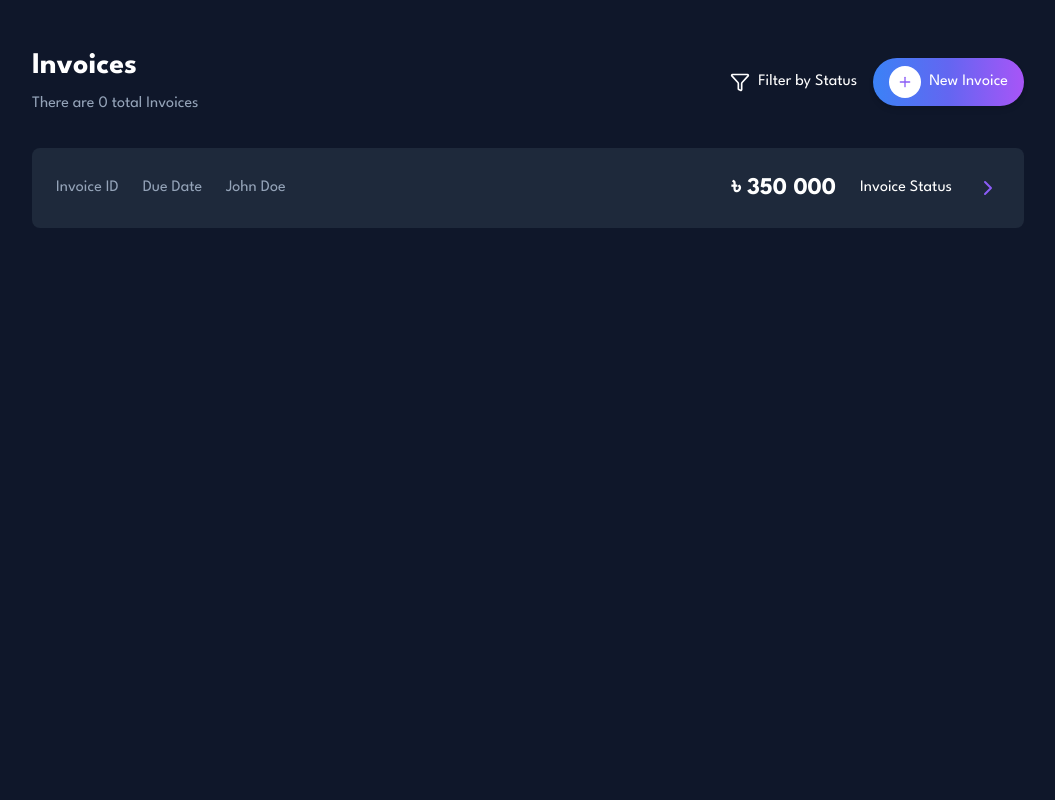
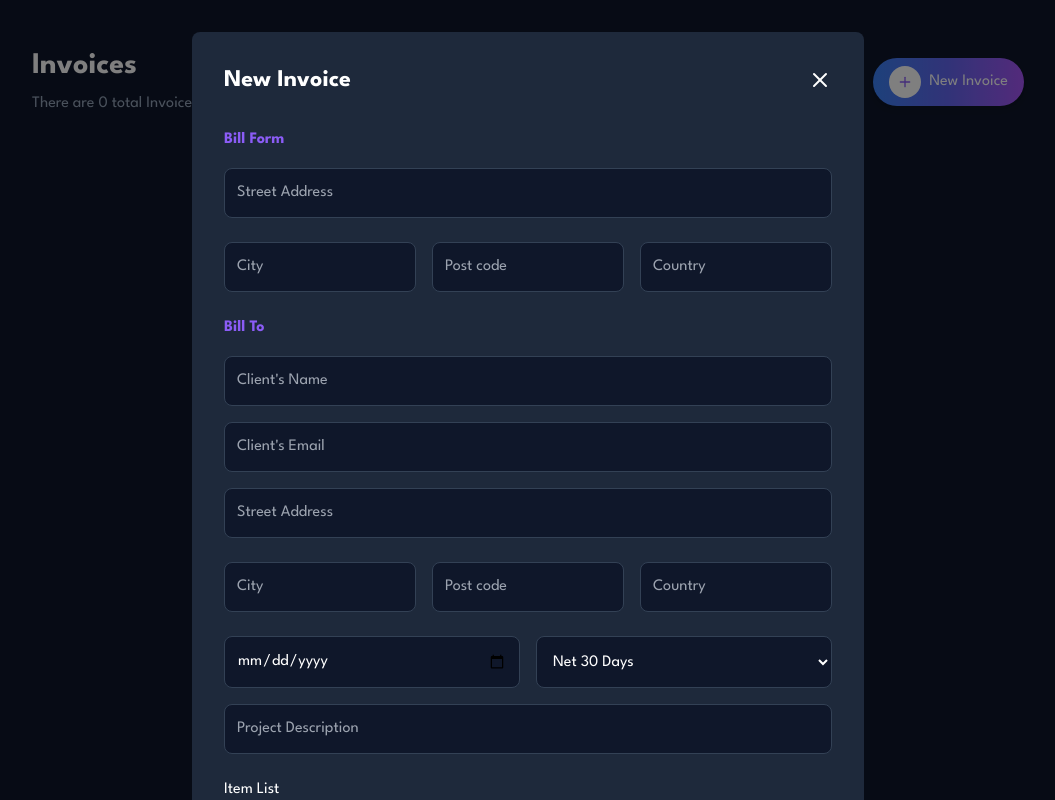
Before and after one commit to marleyDip/React-Invoice-Generator-App-Redux-Toolkit-Tailwind-CSS, a React (Vite) app: page / in a window 1280 px wide. Shown: the whole page, without its empty margins (112-1167 px from the left). Built offline with nearby package versions, Linux system fonts and the light colour scheme.

Commit message:
Design Invoice Form

```diff
--- a/src/components/AppContent.jsx
+++ b/src/components/AppContent.jsx
@@ -1,4 +1,5 @@
 import Header from "./Header";
+import InvoiceForm from "./InvoiceForm";
 import InvoiceList from "./InvoiceList";
 
 function AppContent() {
@@ -6,7 +7,8 @@ function AppContent() {
     <div className="bg-slate-900 text-white min-h-screen">
       <div className="max-w-5xl mx-auto px-4 py-12">
         <Header />
-        <InvoiceList />
+        {/*  <InvoiceList /> */}
+        <InvoiceForm />
       </div>
     </div>
   );
--- /dev/null
+++ b/src/components/InvoiceForm.jsx
@@ -0,0 +1,196 @@
+import { Plus, Trash2, X } from "lucide-react";
+
+function InvoiceForm() {
+  return (
+    <div className="fixed inset-0 bg-black/50 flex items-start  justify-center overflow-y-auto">
+      <div className="bg-slate-800 p-8 rounded-lg w-full max-w-2xl mt-8 mb-8">
+        <div className="flex items-center justify-between mb-8">
+          <h2 className="text-2xl font-bold">New Invoice</h2>
+
+          <button>
+            <X size={24} />
+          </button>
+        </div>
+
+        <form className="space-y-6">
+          {/* bill from */}
+          <div className="space-y-4">
+            <h3 className="text-violet-500 font-bold">Bill Form</h3>
+
+            <input
+              type="text"
+              placeholder="Street Address"
+              className="w-full rounded-lg border border-slate-700 bg-slate-900 p-3 placeholder-gray-400 focus:ring-2 focus:ring-green-100 focus:outline-none transition"
+              required
+            />
+          </div>
+
+          <div className="grid grid-cols-3 gap-4">
+            <input
+              type="text"
+              placeholder="City"
+              className="w-full rounded-lg border border-slate-700 bg-slate-900 p-3 placeholder-gray-400 focus:ring-2 focus:ring-green-100 focus:outline-none transition"
+              required
+            />
+
+            <input
+              type="text"
+              placeholder="Post code"
+              className="w-full rounded-lg border border-slate-700 bg-slate-900 p-3 placeholder-gray-400 focus:ring-2 focus:ring-green-100 focus:outline-none transition"
+              required
+            />
+
+            <input
+              type="text"
+              placeholder="Country"
+              className="w-full rounded-lg border border-slate-700 bg-slate-900 p-3 placeholder-gray-400 focus:ring-2 focus:ring-green-100 focus:outline-none transition"
+              required
+            />
+          </div>
+          {/* bill from */}
+
+          {/* bill to */}
+          <div className="space-y-4">
+            <h3 className="text-violet-500 font-bold">Bill To</h3>
+
+            <input
+              type="text"
+              placeholder="Client's Name"
+              className="w-full rounded-lg border border-slate-700 bg-slate-900 p-3 placeholder-gray-400 focus:ring-2 focus:ring-green-100 focus:outline-none transition"
+              required
+            />
+
+            <input
+              type="email"
+              placeholder="Client's Email"
+              className="w-full rounded-lg border border-slate-700 bg-slate-900 p-3 placeholder-gray-400 focus:ring-2 focus:ring-green-100 focus:outline-none transition"
+              required
+            />
+
+            <input
+              type="text"
+              placeholder="Street Address"
+              className="w-full rounded-lg border border-slate-700 bg-slate-900 p-3 placeholder-gray-400 focus:ring-2 focus:ring-green-100 focus:outline-none transition"
+              required
+            />
+          </div>
+
+          <div className="grid grid-cols-3 gap-4">
+            <input
+              type="text"
+              placeholder="City"
+              className="w-full rounded-lg border border-slate-700 bg-slate-900 p-3 placeholder-gray-400 focus:ring-2 focus:ring-green-100 focus:outline-none transition"
+              required
+            />
+
+            <input
+              type="text"
+              placeholder="Post code"
+              className="w-full rounded-lg border border-slate-700 bg-slate-900 p-3 placeholder-gray-400 focus:ring-2 focus:ring-green-100 focus:outline-none transition"
+              required
+            />
+
+            <input
+              type="text"
+              placeholder="Country"
+              className="w-full rounded-lg border border-slate-700 bg-slate-900 p-3 placeholder-gray-400 focus:ring-2 focus:ring-green-100 focus:outline-none transition"
+              required
+            />
+          </div>
+          {/* bill to */}
+
+          {/* date */}
+          <div className="space-y-4">
+            <div className="grid grid-cols-2 gap-4">
+              <input
+                type="date"
+                className="w-full rounded-lg border border-slate-700 bg-slate-900 p-3 text-white focus:ring-2 focus:ring-green-100 focus:outline-none transition"
+              />
+
+              <select
+                className="w-full rounded-lg border border-slate-700 bg-slate-900 p-3 placeholder-gray-400 focus:ring-2 focus:ring-green-100 focus:outline-none transition"
+                required
+              >
+                <option>Net 30 Days</option>
+
+                <option>Net 60 Days</option>
+              </select>
+            </div>
+
+            <input
+              type="text"
+              placeholder="Project Description"
+              className="w-full rounded-lg border border-slate-700 bg-slate-900 p-3 placeholder-gray-400 focus:ring-2 focus:ring-green-100 focus:outline-none transition"
+            />
+          </div>
+          {/* date */}
+
+          {/* item list */}
+          <div className="space-y-4">
+            <h3>Item List</h3>
+
+            <div className="grid grid-cols-12 gap-4 items-center">
+              <input
+                type="text"
+                placeholder="Item Name"
+                className="col-span-5 rounded-lg border border-slate-700 bg-slate-900 p-3 placeholder-gray-400 focus:ring-2 focus:ring-green-100 focus:outline-none transition"
+              />
+
+              <input
+                type="number"
+                placeholder="Quantity"
+                className="col-span-2 rounded-lg border border-slate-700 bg-slate-900 p-3 placeholder-gray-400 focus:ring-2 focus:ring-green-100 focus:outline-none transition"
+                min="1"
+                required
+              />
+
+              <input
+                type="number"
+                placeholder="price"
+                className="col-span-2 rounded-lg border border-slate-700 bg-slate-900 p-3 placeholder-gray-400 focus:ring-2 focus:ring-green-100 focus:outline-none transition"
+                min="0"
+                step="0.01"
+                required
+              />
+
+              <div className="col-span-2 text-right">Total Amount</div>
+
+              <button
+                type="button"
+                className="text-slate-300 hover:text-red-400 cursor-pointer"
+              >
+                <Trash2 size={20} />
+              </button>
+            </div>
+
+            <button className="flex items-center justify-center w-full space-x-2 bg-slate-700 hover:bg-slate-600 rounded-lg p-3">
+              <Plus size={20} />
+              <span>Add New Item</span>
+            </button>
+          </div>
+          {/* item list */}
+
+          {/* btn */}
+          <div className="flex justify-end space-x-4">
+            <button
+              type="button"
+              className="rounded-full px-6 py-3 text-white bg-gradient-to-br from-pink-500 to-violet-500 hover:from-pink-600 hover:to-violet-600 transform hover:-translate-x-2 transition-all duration-200"
+            >
+              Cancel
+            </button>
+
+            <button
+              type="button"
+              className="rounded-full px-6 py-3 text-white bg-gradient-to-br from-indigo-500 to-purple-700 hover:from-indigo-600 hover:to-purple-800 transform hover:translate-x-2 transition-all duration-200"
+            >
+              Create Invoice
+            </button>
+          </div>
+          {/* btn */}
+        </form>
+      </div>
+    </div>
+  );
+}
+
+export default InvoiceForm;
```
